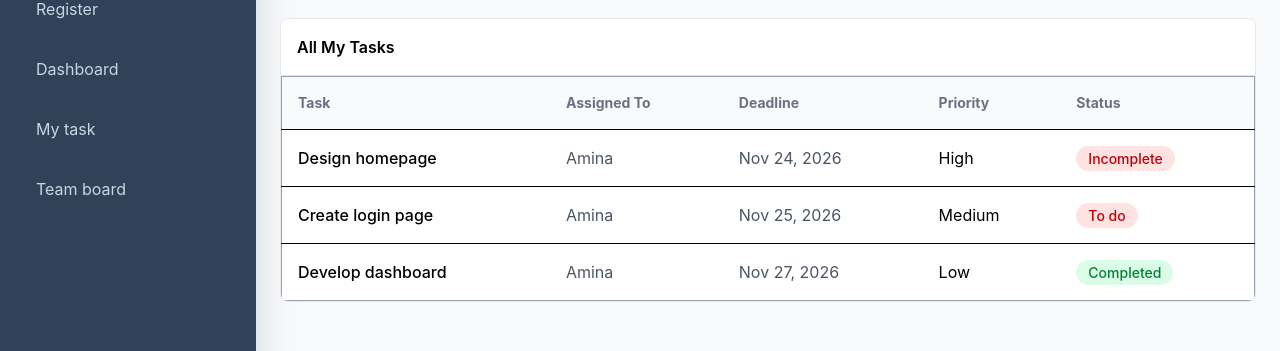
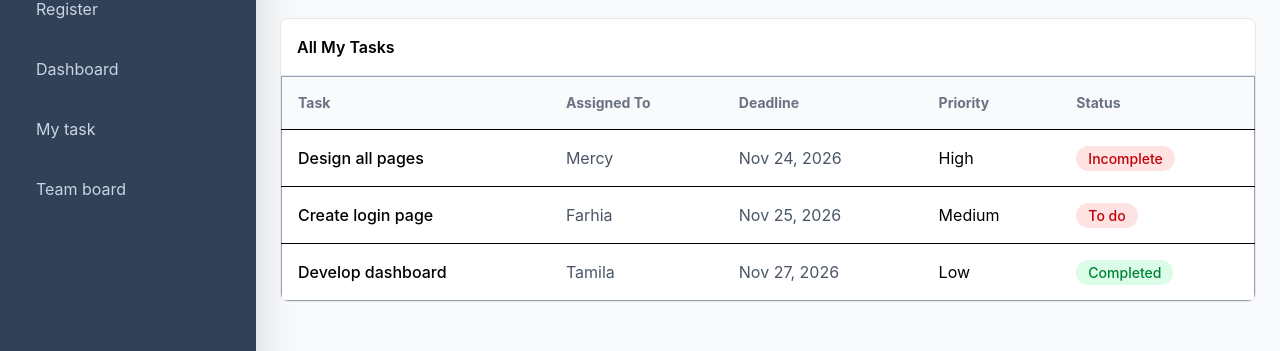
Before and after one commit to David-Mwonge123/team-flow, a React (Vite) app: page /mytask in a window 1280 px wide. Shown: the part 196-547 px from the top of the page. Built offline with nearby package versions, Linux system fonts and the light colour scheme.

Commit message:
assign duties to different people

```diff
--- a/src/pages/Mytask.jsx
+++ b/src/pages/Mytask.jsx
@@ -4,8 +4,8 @@ import Navbar from "../components/Navbar";
 const tasks = [
   {
     id: 1,
-    title: "Design homepage",
-    assigned: "Amina",
+    title: "Design all pages",
+    assigned: "Mercy",
     deadline: "Nov 24, 2026",
     priority: "High",
     status: "Incomplete",
@@ -13,7 +13,7 @@ const tasks = [
   {
     id: 2,
     title: "Create login page",
-    assigned: "Amina",
+    assigned: "Farhia",
     deadline: "Nov 25, 2026",
     priority: "Medium",
     status: "To do",
@@ -21,7 +21,7 @@ const tasks = [
   {
     id: 3,
     title: "Develop dashboard",
-    assigned: "Amina",
+    assigned: "Tamila",
     deadline: "Nov 27, 2026",
     priority: "Low",
     status: "Completed",
```
